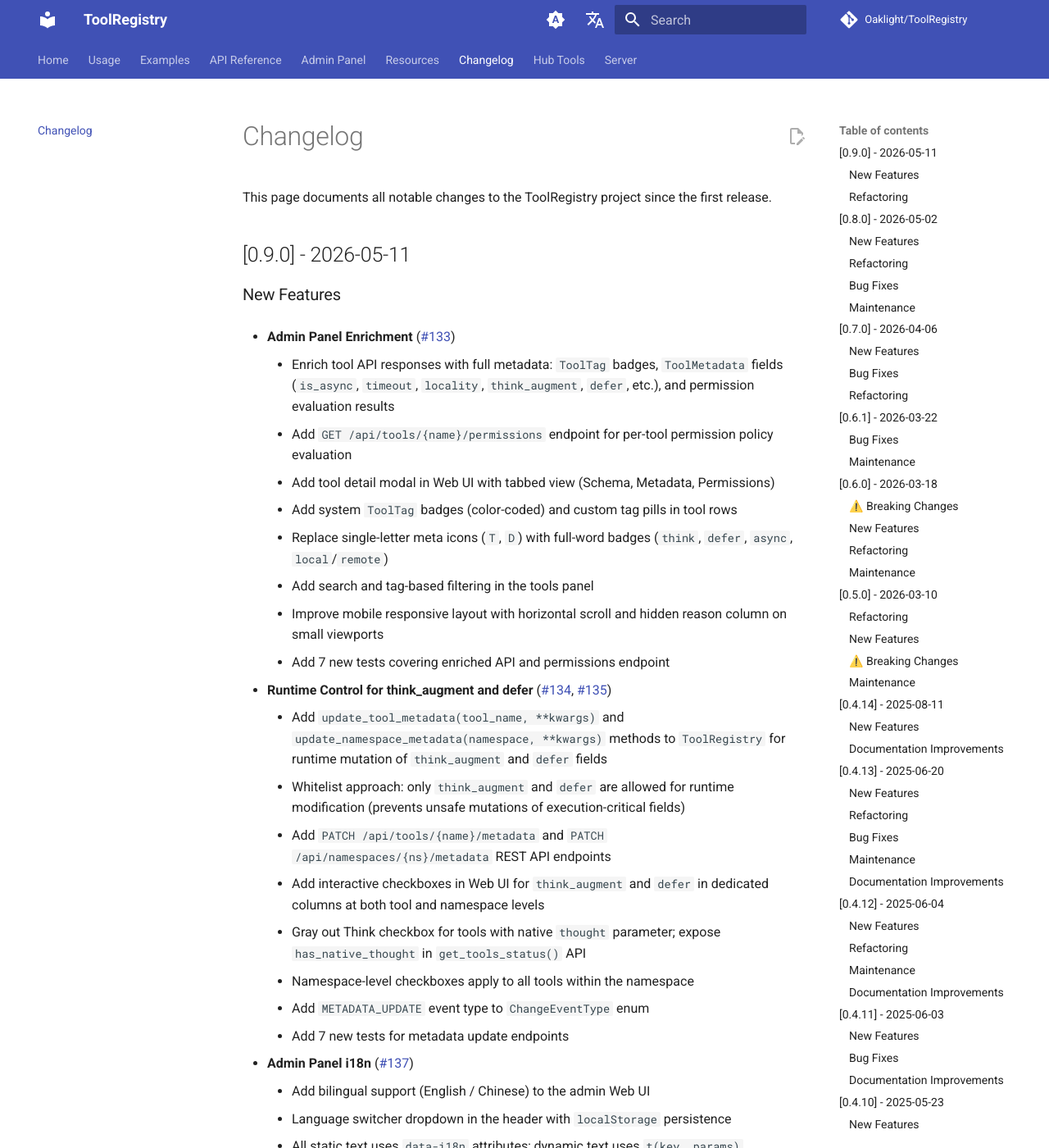
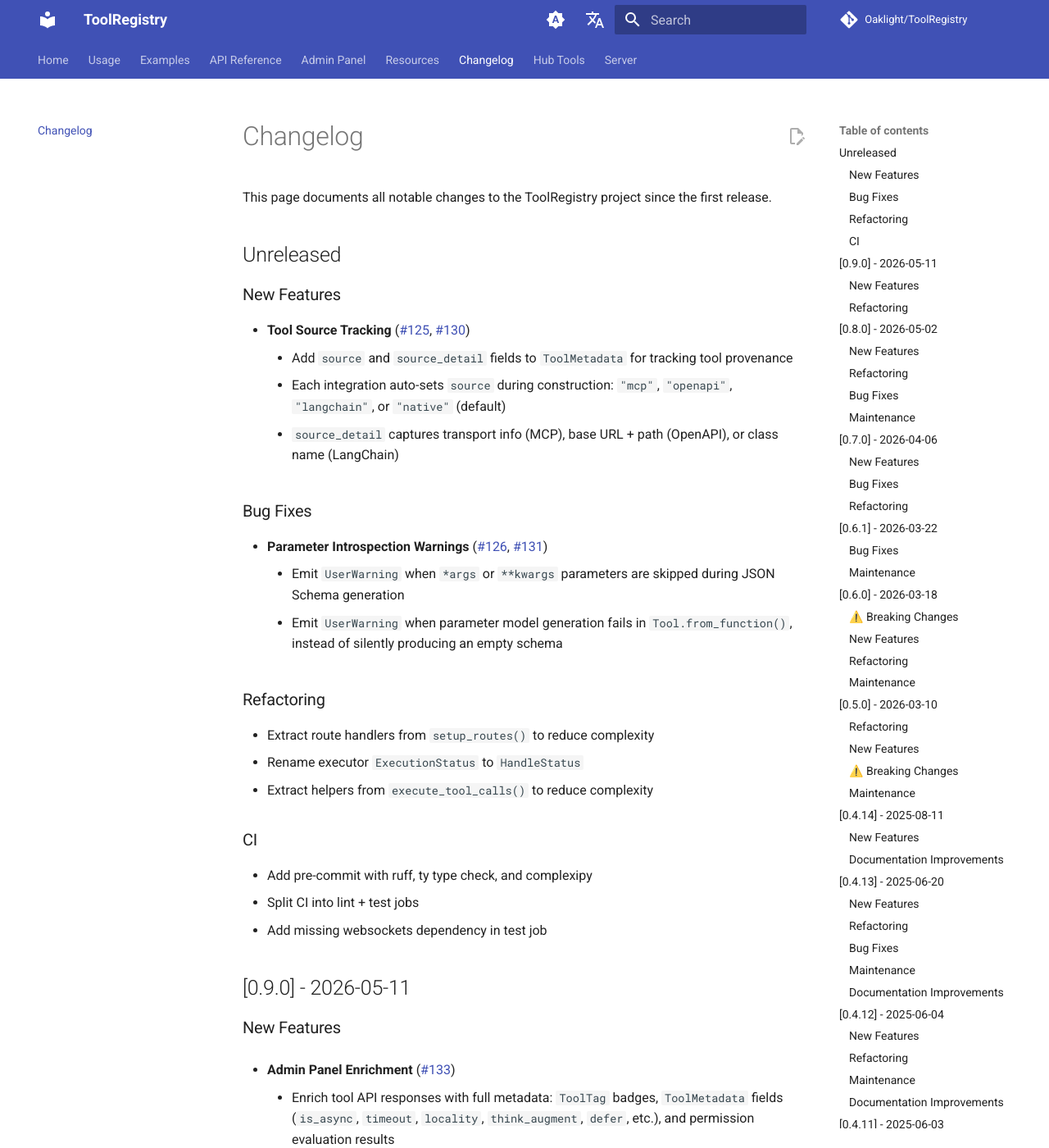
Before and after one commit to Oaklight/ToolRegistry, an MkDocs documentation site: the page built from docs/changelog.md, in a window 1280 px wide and 1400 px high. Shown: the whole window at 82% size. Built offline with MkDocs 1.6.1 and Material for MkDocs 9.7.7, drawn with Linux system fonts in a browser that asks for light colours; comment, search, counter and statistics services are not loaded.

Commit message:
docs: add Unreleased section for source tracking, param warnings, and refactoring

```diff
--- a/docs/changelog.md
+++ b/docs/changelog.md
@@ -9,6 +9,33 @@ author: Oaklight
 # Changelog
 
 This page documents all notable changes to the ToolRegistry project since the first release.
+
+## Unreleased
+
+### New Features
+
+- **Tool Source Tracking** ([#125](../../issues/125), [#130](../../pull/130))
+    - Add `source` and `source_detail` fields to `ToolMetadata` for tracking tool provenance
+    - Each integration auto-sets `source` during construction: `"mcp"`, `"openapi"`, `"langchain"`, or `"native"` (default)
+    - `source_detail` captures transport info (MCP), base URL + path (OpenAPI), or class name (LangChain)
+
+### Bug Fixes
+
+- **Parameter Introspection Warnings** ([#126](../../issues/126), [#131](../../pull/131))
+    - Emit `UserWarning` when `*args` or `**kwargs` parameters are skipped during JSON Schema generation
+    - Emit `UserWarning` when parameter model generation fails in `Tool.from_function()`, instead of silently producing an empty schema
+
+### Refactoring
+
+- Extract route handlers from `setup_routes()` to reduce complexity
+- Rename executor `ExecutionStatus` to `HandleStatus`
+- Extract helpers from `execute_tool_calls()` to reduce complexity
+
+### CI
+
+- Add pre-commit with ruff, ty type check, and complexipy
+- Split CI into lint + test jobs
+- Add missing websockets dependency in test job
 
 ## [0.9.0] - 2026-05-11
 
```
Also changed, not shown: docs/architecture/overview.md (+2 -0 lines).
